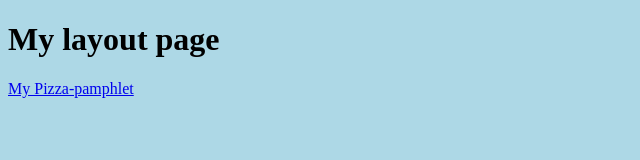
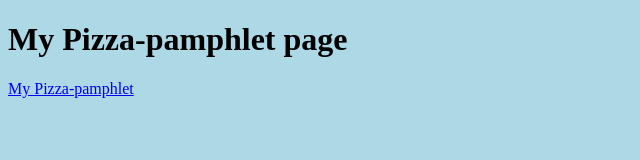
Before and after one commit to Mvango-Nasiphi/UJ-Pizza-pamphlet-layout, a plain HTML site: page index.html in a window 1280 px wide. Shown: the whole page, without its empty margins (0-640 px from the left). Drawn offline with Linux system fonts and the light colour scheme.

```diff
--- a/index.html
+++ b/index.html
@@ -12,7 +12,7 @@
     </style>
 </head>
 <body>
-    <h1>My layout page</h1>
+    <h1>My Pizza-pamphlet page</h1>
     <div>
         <a href="Pizza-Pamphlet.html">My Pizza-pamphlet</a>
     </div>
```
